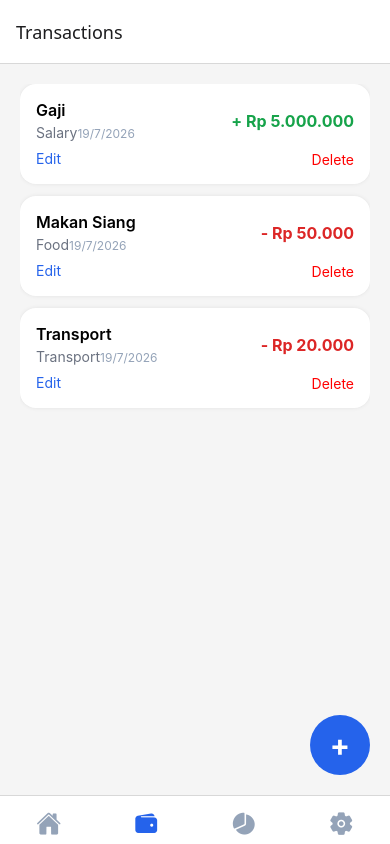
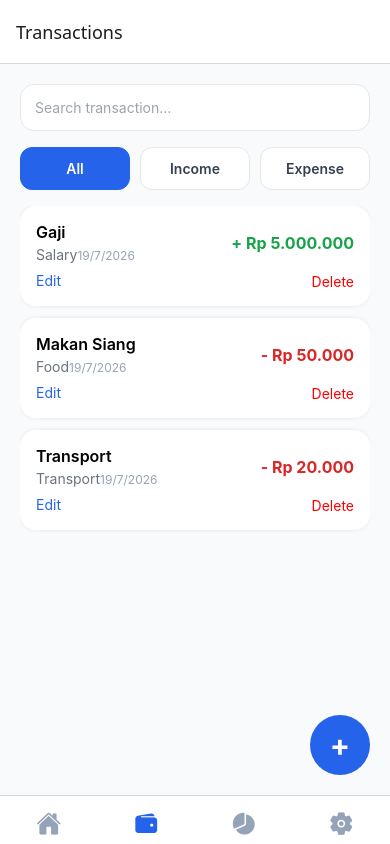
Before and after one commit to fafaalbari5/SmartDough, a React Native app: screen /Transactions in a window 390 px wide. Built offline with nearby package versions, Linux system fonts and the light colour scheme.

Commit message:
Enhance TransactionsScreen with search and filter functionality, update UI elements, and improve empty state messaging

```diff
--- a/src/screens/TransactionsScreen.tsx
+++ b/src/screens/TransactionsScreen.tsx
@@ -1,25 +1,123 @@
-import { View, FlatList, Button, Pressable, Text } from "react-native";
+import { useMemo, useState } from "react";
+import {
+  View,
+  FlatList,
+  Pressable,
+  Text,
+  TextInput,
+} from "react-native";
+import { useNavigation } from "@react-navigation/native";
 
 import TransactionItem from "../components/TransactionItem";
-
 import { useTransactionStore } from "../store/transactionStore";
-import { useNavigation } from "@react-navigation/native";
 
 export default function TransactionsScreen() {
-  const transactions = useTransactionStore((state) => state.transactions);
   const navigation = useNavigation<any>();
+
+  const transactions = useTransactionStore(
+    (state) => state.transactions,
+  );
+
+  const [search, setSearch] = useState("");
+  const [filter, setFilter] = useState<
+    "all" | "income" | "expense"
+  >("all");
+
+  const filteredTransactions = useMemo(() => {
+    const keyword = search.trim().toLowerCase();
+
+    return transactions.filter((transaction) => {
+      const matchesSearch =
+        keyword === "" ||
+        transaction.title.toLowerCase().includes(keyword) ||
+        transaction.category.toLowerCase().includes(keyword) ||
+        transaction.type.toLowerCase().includes(keyword) ||
+        transaction.amount.toString().includes(keyword);
+
+      const matchesFilter =
+        filter === "all" || transaction.type === filter;
+
+      return matchesSearch && matchesFilter;
+    });
+  }, [transactions, search, filter]);
 
   return (
     <View
       style={{
         flex: 1,
         padding: 20,
-        backgroundColor: "#f5f5f5",
+        backgroundColor: "#f8fafc",
       }}
     >
+      {/* Search */}
+
+      <TextInput
+        placeholder="Search transaction..."
+        value={search}
+        onChangeText={setSearch}
+        placeholderTextColor="#9ca3af"
+        style={{
+          backgroundColor: "white",
+          padding: 14,
+          borderRadius: 14,
+          borderWidth: 1,
+          borderColor: "#e5e7eb",
+          marginBottom: 16,
+        }}
+      />
+
+      {/* Filter */}
+
+      <View
+        style={{
+          flexDirection: "row",
+          gap: 10,
+          marginBottom: 16,
+        }}
+      >
+        {(["all", "income", "expense"] as const).map((type) => (
+          <Pressable
+            key={type}
+            onPress={() => setFilter(type)}
+            style={{
+              flex: 1,
+              paddingVertical: 12,
+              borderRadius: 12,
+              alignItems: "center",
+              borderWidth: 1,
+              borderColor:
+                filter === type ? "#2563eb" : "#e5e7eb",
+              backgroundColor:
+                filter === type ? "#2563eb" : "white",
+            }}
+          >
+            <Text
+              style={{
+                color:
+                  filter === type ? "white" : "#374151",
+                fontWeight: "600",
+              }}
+            >
+              {type === "all"
+                ? "All"
+                : type === "income"
+                ? "Income"
+                : "Expense"}
+            </Text>
+          </Pressable>
+        ))}
+      </View>
+
+      {/* List */}
+
       <FlatList
-        data={transactions}
+        data={filteredTransactions}
         keyExtractor={(item) => item.id}
+        keyboardShouldPersistTaps="handled"
+        showsVerticalScrollIndicator={false}
+        contentContainerStyle={{
+          paddingBottom: 100,
+        }}
         renderItem={({ item }) => (
           <TransactionItem
             transaction={item}
@@ -33,25 +131,32 @@ export default function TransactionsScreen() {
         ListEmptyComponent={
           <View
             style={{
-              marginTop: 100,
+              marginTop: 80,
               alignItems: "center",
             }}
           >
             <Text
               style={{
                 color: "#6b7280",
+                fontSize: 15,
               }}
             >
-              No transactions yet
+              {search.trim() !== "" || filter !== "all"
+                ? "No matching transaction"
+                : "No transactions yet"}
             </Text>
           </View>
         }
       />
+
+      {/* Floating Button */}
+
       <Pressable
-        onPress={() => navigation.navigate("AddTransaction")}
+        onPress={() =>
+          navigation.navigate("AddTransaction")
+        }
         style={{
           position: "absolute",
-
           right: 20,
           bottom: 20,
 
@@ -59,20 +164,19 @@ export default function TransactionsScreen() {
           height: 60,
 
           borderRadius: 30,
-
           backgroundColor: "#2563eb",
 
           justifyContent: "center",
           alignItems: "center",
 
-          elevation: 5,
+          elevation: 6,
         }}
       >
         <Text
           style={{
             color: "white",
             fontSize: 30,
-            fontWeight: "bold",
+            fontWeight: "700",
           }}
         >
           +
```
